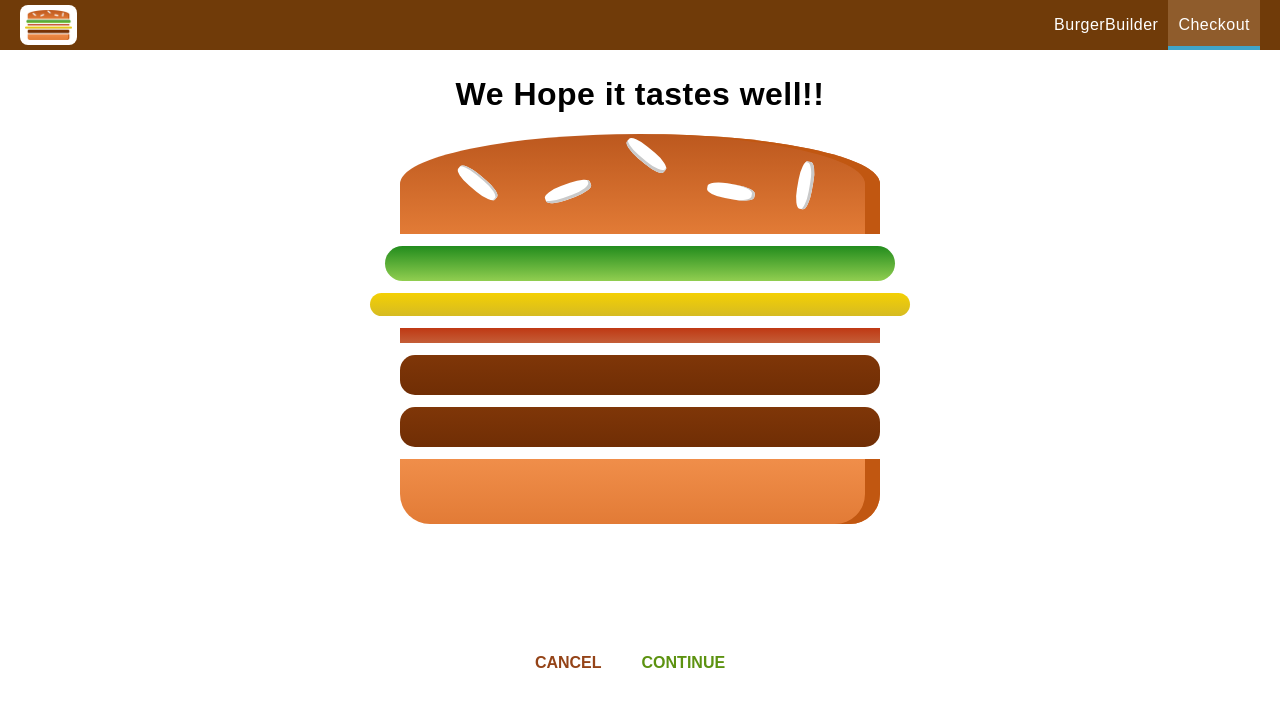
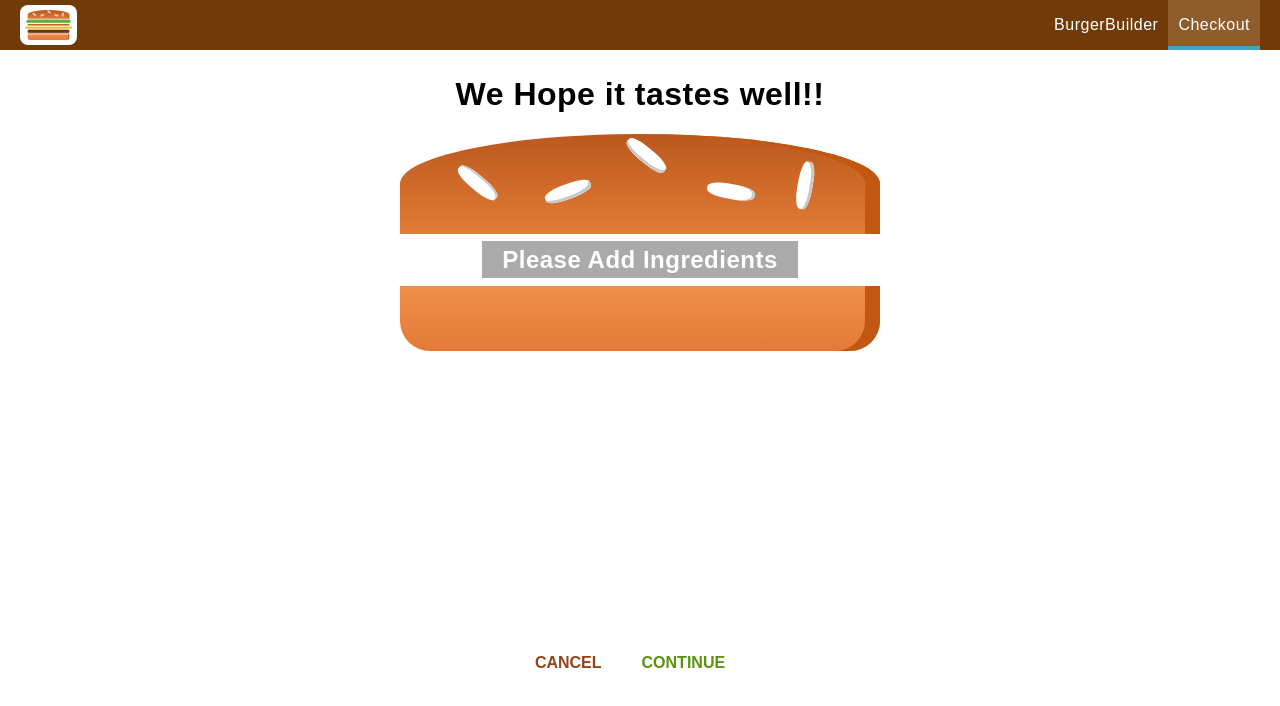
Before and after one commit to GunaalanElango/burger-builder-app, a React (Create React App) app: page /checkout in a window 1280 px wide. Shown: the top 706 px of the page. Built offline with nearby package versions, Linux system fonts and the light colour scheme.

Commit message:
passing queryParams to checkout page

```diff
--- a/src/components/Burger/CheckoutSummary/CheckoutSummary.js
+++ b/src/components/Burger/CheckoutSummary/CheckoutSummary.js
@@ -3,18 +3,11 @@ import Burger from "../Burger";
 import Button from "../../UI/Button/Button";
 import classes from "./CheckoutSummary.module.css";
 
-const ingredients = {
-  salad: 1,
-  cheese: 1,
-  bacon: 1,
-  meat: 2,
-};
-
 const checkoutSummary = (props) => {
   return (
     <div className={classes.CheckoutSummary}>
       <h1>We Hope it tastes well!!</h1>
-      <Burger ingredients={ingredients} />
+      <Burger ingredients={props.ingredients} />
       <Button type="Danger" click={props.dangerClicked}>
         CANCEL
       </Button>
--- a/src/containers/BurgerBuilder/BurgerBuilder.js
+++ b/src/containers/BurgerBuilder/BurgerBuilder.js
@@ -75,7 +75,19 @@ class BurgerBuilder extends Component {
   };
 
   continueCheckoutHandler = () => {
-    this.props.history.push("/checkout");
+    const queryParams = [];
+    for (let i in this.state.ingredients) {
+      queryParams.push(
+        encodeURIComponent(i) +
+          "=" +
+          encodeURIComponent(this.state.ingredients[i])
+      );
+    }
+    const queryString = queryParams.join('&');
+    this.props.history.push({
+      pathname: "/checkout",
+      search: "?" + queryString,
+    });
     // this.setState({ loading: true });
     // const order = {
     //   ingredients: this.state.ingredients,
--- a/src/containers/Checkout/Checkout.js
+++ b/src/containers/Checkout/Checkout.js
@@ -2,6 +2,24 @@ import React, { Component } from "react";
 import CheckoutSummary from "../../components/Burger/CheckoutSummary/CheckoutSummary";
 
 class Checkout extends Component {
+  state = {
+    ingredients: {
+      salad: 1,
+      cheese: 1,
+      bacon: 1,
+      meat: 1,
+    },
+  };
+
+  componentDidMount() {
+    const query = new URLSearchParams(this.props.location.search);
+    const ingredients = {};
+    for (let param of query.entries()) {
+      ingredients[param[0]] = +param[1];
+    }
+    this.setState({ ingredients: ingredients });
+  }
+
   cancelHandler = () => {
     this.props.history.goBack();
   };
@@ -14,6 +32,7 @@ class Checkout extends Component {
         <CheckoutSummary
           dangerClicked={this.cancelHandler}
           successClicked={this.continueHandler}
+          ingredients={this.state.ingredients}
         />
       </div>
     );
```
